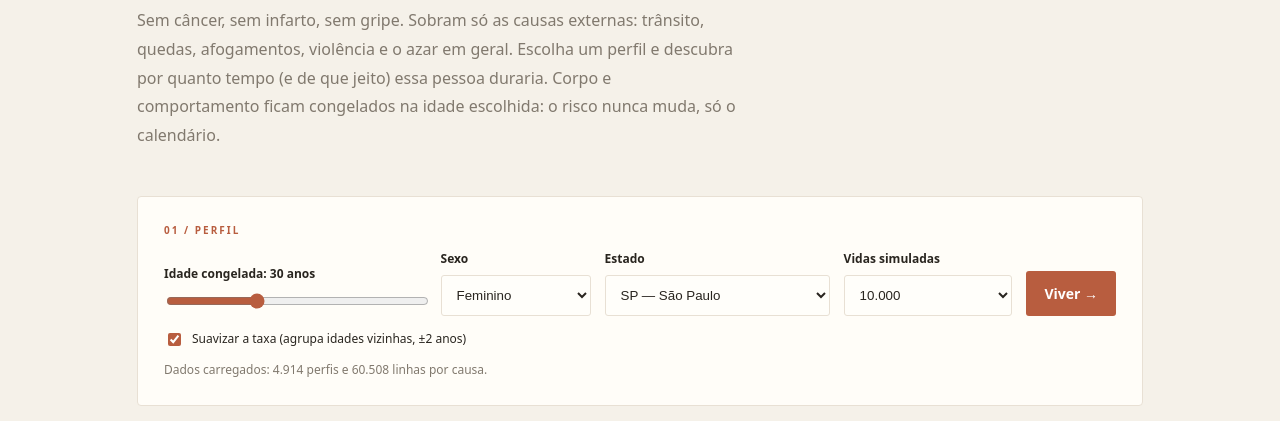
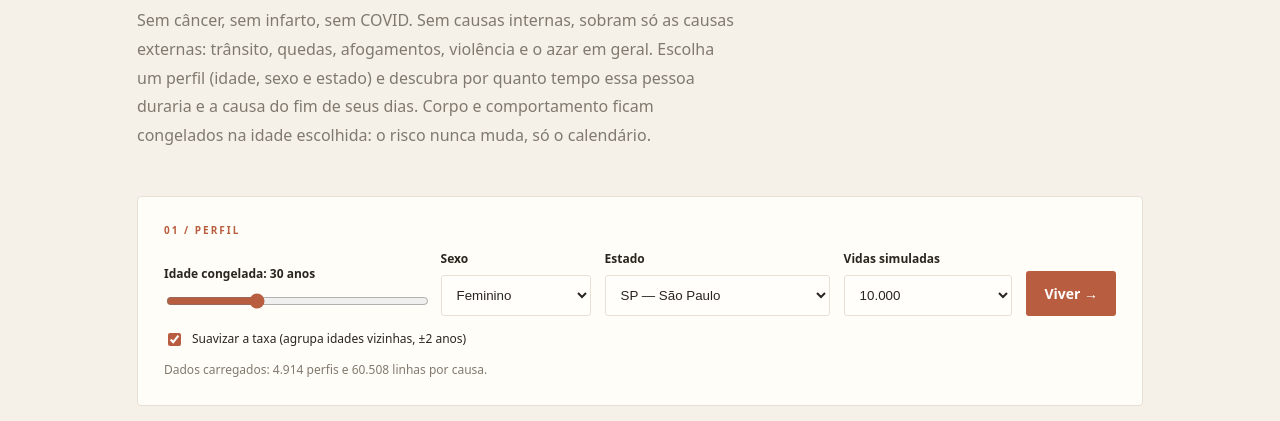
Before and after one commit to ferdesmello/vida-longa, a plain HTML site: page index.html in a window 1280 px wide. Shown: the part 307-728 px from the top of the page. Drawn offline with Linux system fonts and the light colour scheme.

Commit message:
Update assets

```diff
--- a/index.html
+++ b/index.html
@@ -90,7 +90,7 @@ footer a,details a{color:var(--rust)}
 <section class="hero">
   <p class="eyebrow">UM EXPERIMENTO COM DADOS BRASILEIROS</p>
   <h1>E se as doenças<br><em>deixassem de existir?</em></h1>
-  <p>Sem câncer, sem infarto, sem gripe. Sobram só as causas externas: trânsito, quedas, afogamentos, violência e o azar em geral. Escolha um perfil e descubra por quanto tempo (e de que jeito) essa pessoa duraria. Corpo e comportamento ficam congelados na idade escolhida: o risco nunca muda, só o calendário.</p>
+  <p>Sem câncer, sem infarto, sem COVID. Sem causas internas, sobram só as causas externas: trânsito, quedas, afogamentos, violência e o azar em geral. Escolha um perfil (idade, sexo e estado) e descubra por quanto tempo essa pessoa duraria e a causa do fim de seus dias. Corpo e comportamento ficam congelados na idade escolhida: o risco nunca muda, só o calendário.</p>
 </section>
 
 <section class="panel">
```
Also changed, not shown: assets/results_people.png, assets/results_person.png, assets/selection.png.
